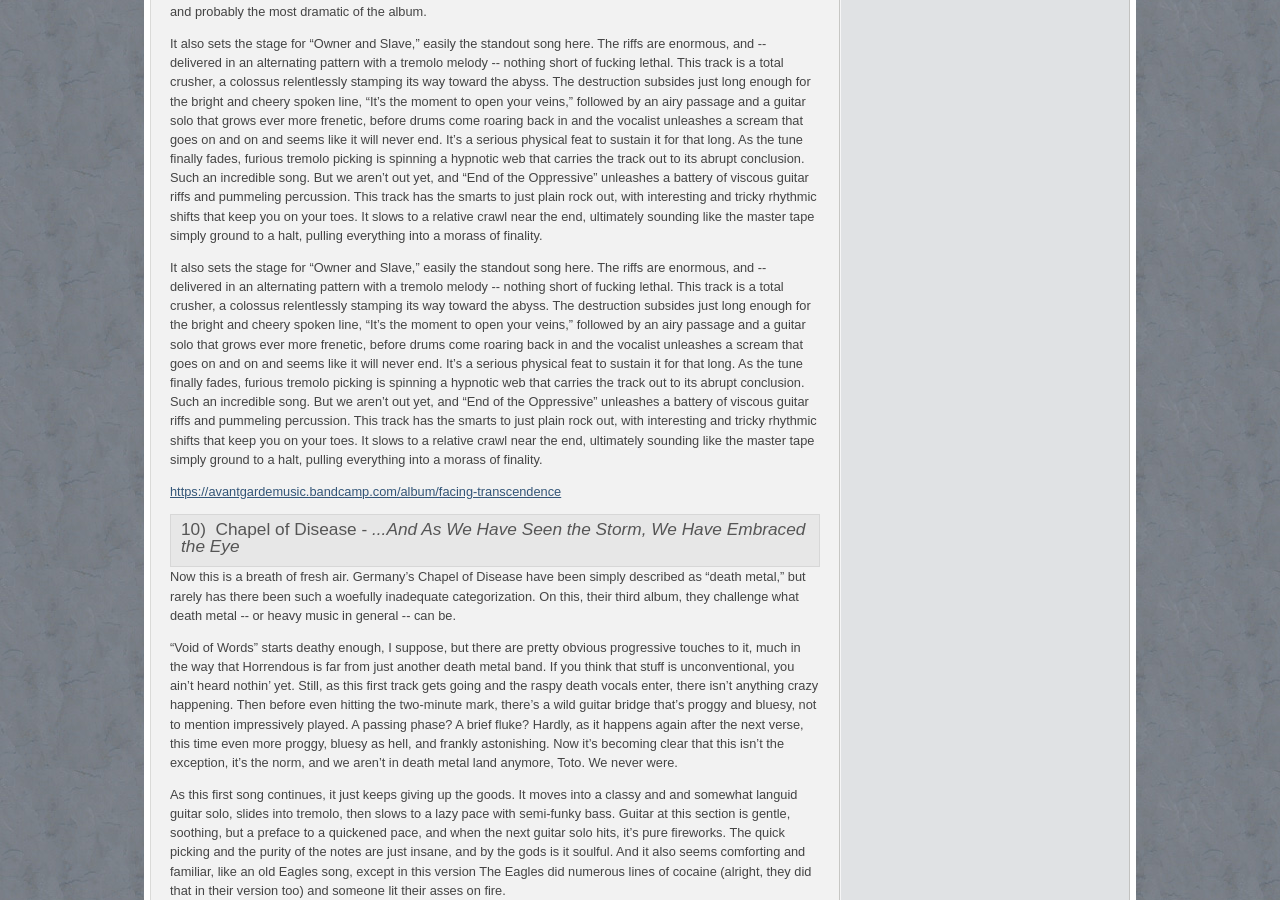
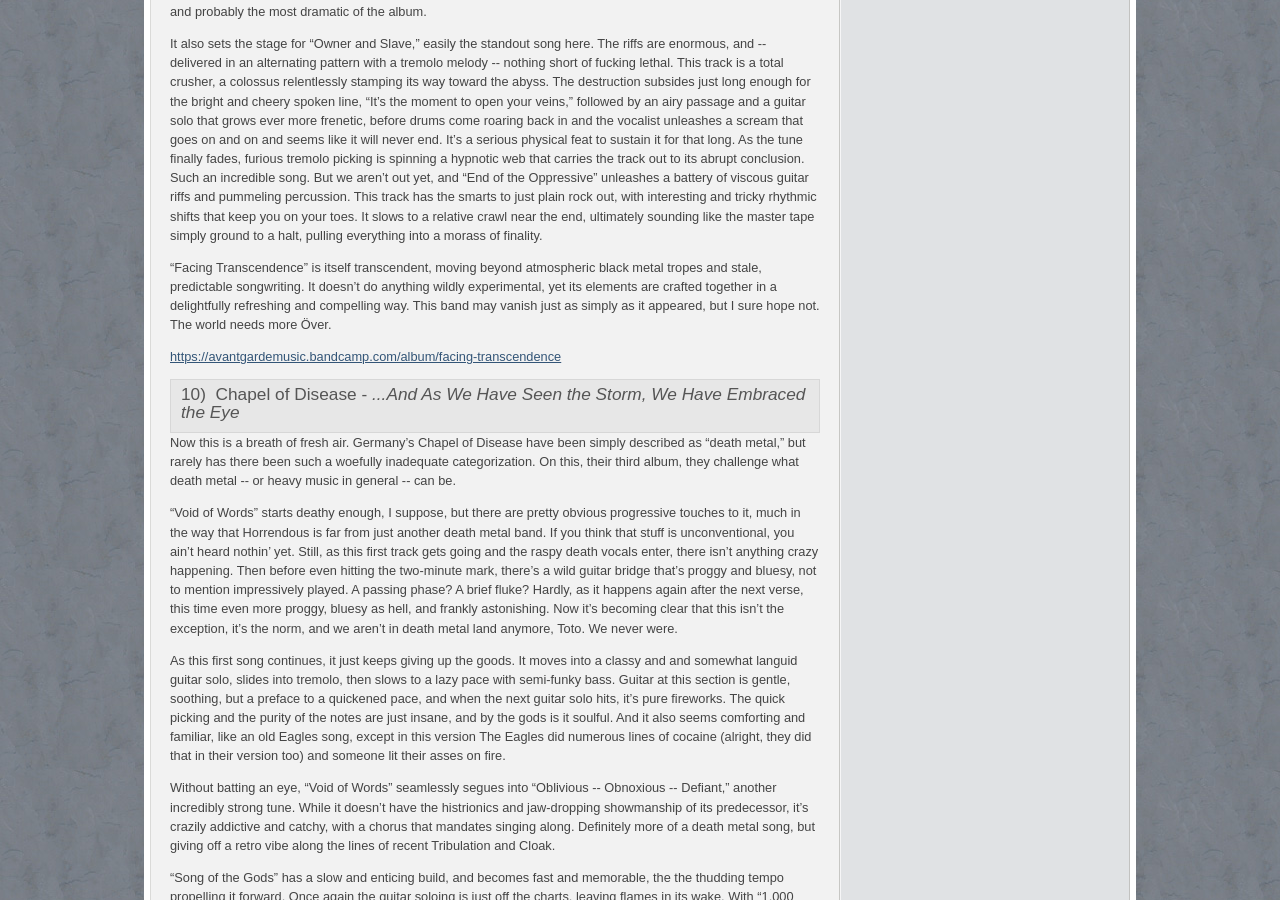
Before and after one commit to luminouscode/luminouscode.fimbulgnosis.com, a Jekyll site: the page built from valecnik/2018_reviews.html, in a window 1280 px wide and 900 px high, scrolled down 3230 px. Built offline with Jekyll 4.4.1, drawn with Linux system fonts in a browser that asks for light colours.

Commit message:
Update 2018_reviews.html

```diff
--- a/valecnik/2018_reviews.html
+++ b/valecnik/2018_reviews.html
@@ -120,7 +120,7 @@ layout: default_valecnik
       It also sets the stage for “Owner and Slave,” easily the standout song here. The riffs are enormous, and -- delivered in an alternating pattern with a tremolo melody -- nothing short of fucking lethal. This track is a total crusher, a colossus relentlessly stamping its way toward the abyss. The destruction subsides just long enough for the bright and cheery spoken line, “It’s the moment to open your veins,” followed by an airy passage and a guitar solo that grows ever more frenetic, before drums come roaring back in and the vocalist unleashes a scream that goes on and on and seems like it will never end. It’s a serious physical feat to sustain it for that long. As the tune finally fades, furious tremolo picking is spinning a hypnotic web that carries the track out to its abrupt conclusion. Such an incredible song. But we aren’t out yet, and “End of the Oppressive” unleashes a battery of viscous guitar riffs and pummeling percussion. This track has the smarts to just plain rock out, with interesting and tricky rhythmic shifts that keep you on your toes. It slows to a relative crawl near the end, ultimately sounding like the master tape simply ground to a halt, pulling everything into a morass of finality.
     </p>
     <p>
-      It also sets the stage for “Owner and Slave,” easily the standout song here. The riffs are enormous, and -- delivered in an alternating pattern with a tremolo melody -- nothing short of fucking lethal. This track is a total crusher, a colossus relentlessly stamping its way toward the abyss. The destruction subsides just long enough for the bright and cheery spoken line, “It’s the moment to open your veins,” followed by an airy passage and a guitar solo that grows ever more frenetic, before drums come roaring back in and the vocalist unleashes a scream that goes on and on and seems like it will never end. It’s a serious physical feat to sustain it for that long. As the tune finally fades, furious tremolo picking is spinning a hypnotic web that carries the track out to its abrupt conclusion. Such an incredible song. But we aren’t out yet, and “End of the Oppressive” unleashes a battery of viscous guitar riffs and pummeling percussion. This track has the smarts to just plain rock out, with interesting and tricky rhythmic shifts that keep you on your toes. It slows to a relative crawl near the end, ultimately sounding like the master tape simply ground to a halt, pulling everything into a morass of finality.
+      “Facing Transcendence” is itself transcendent, moving beyond atmospheric black metal tropes and stale, predictable songwriting. It doesn’t do anything wildly experimental, yet its elements are crafted together in a delightfully refreshing and compelling way. This band may vanish just as simply as it appeared, but I sure hope not. The world needs more Över.
     </p>
     <p>
       <a href="https://avantgardemusic.bandcamp.com/album/facing-transcendence" target="_">https://avantgardemusic.bandcamp.com/album/facing-transcendence</a>
```
